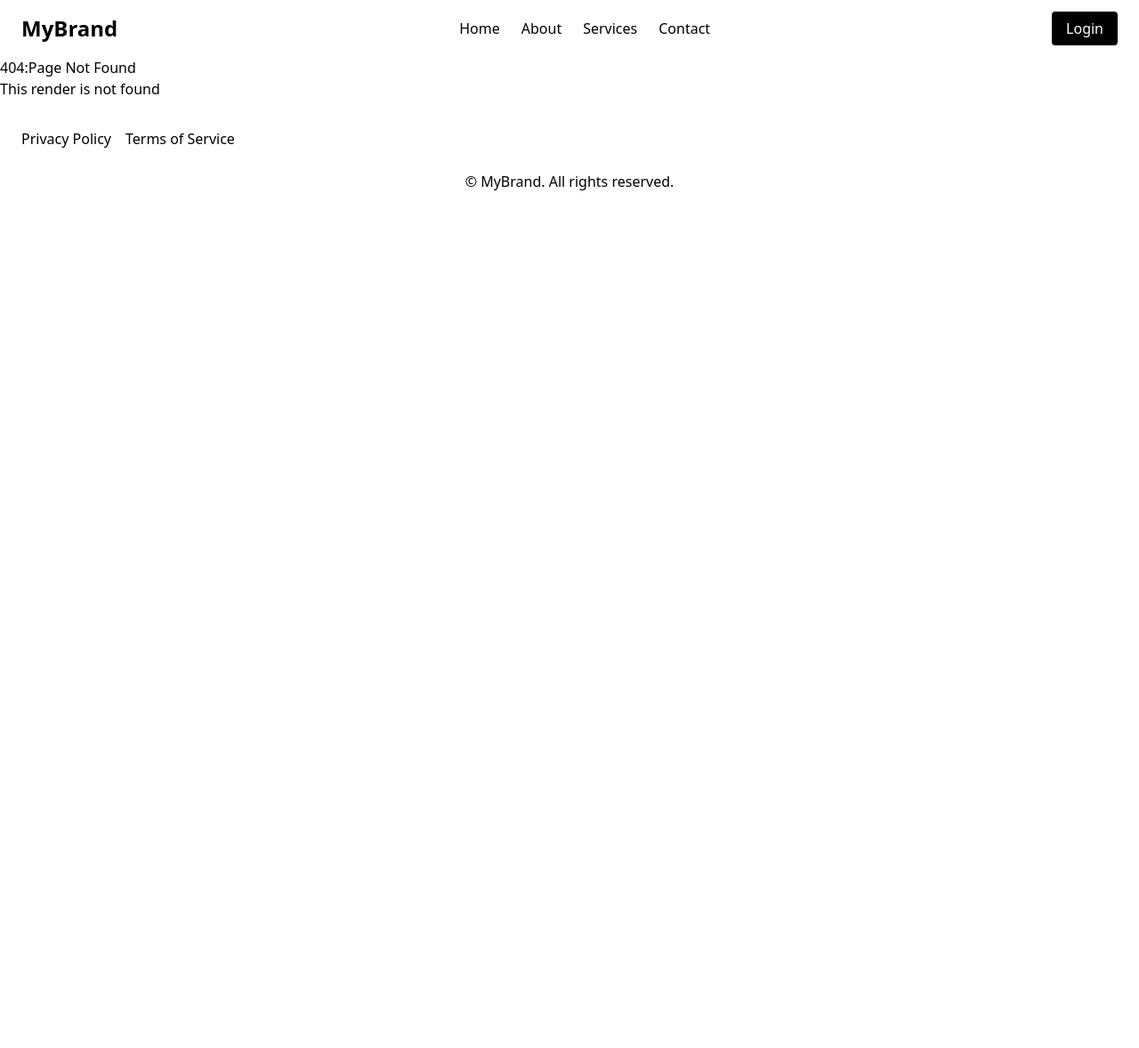
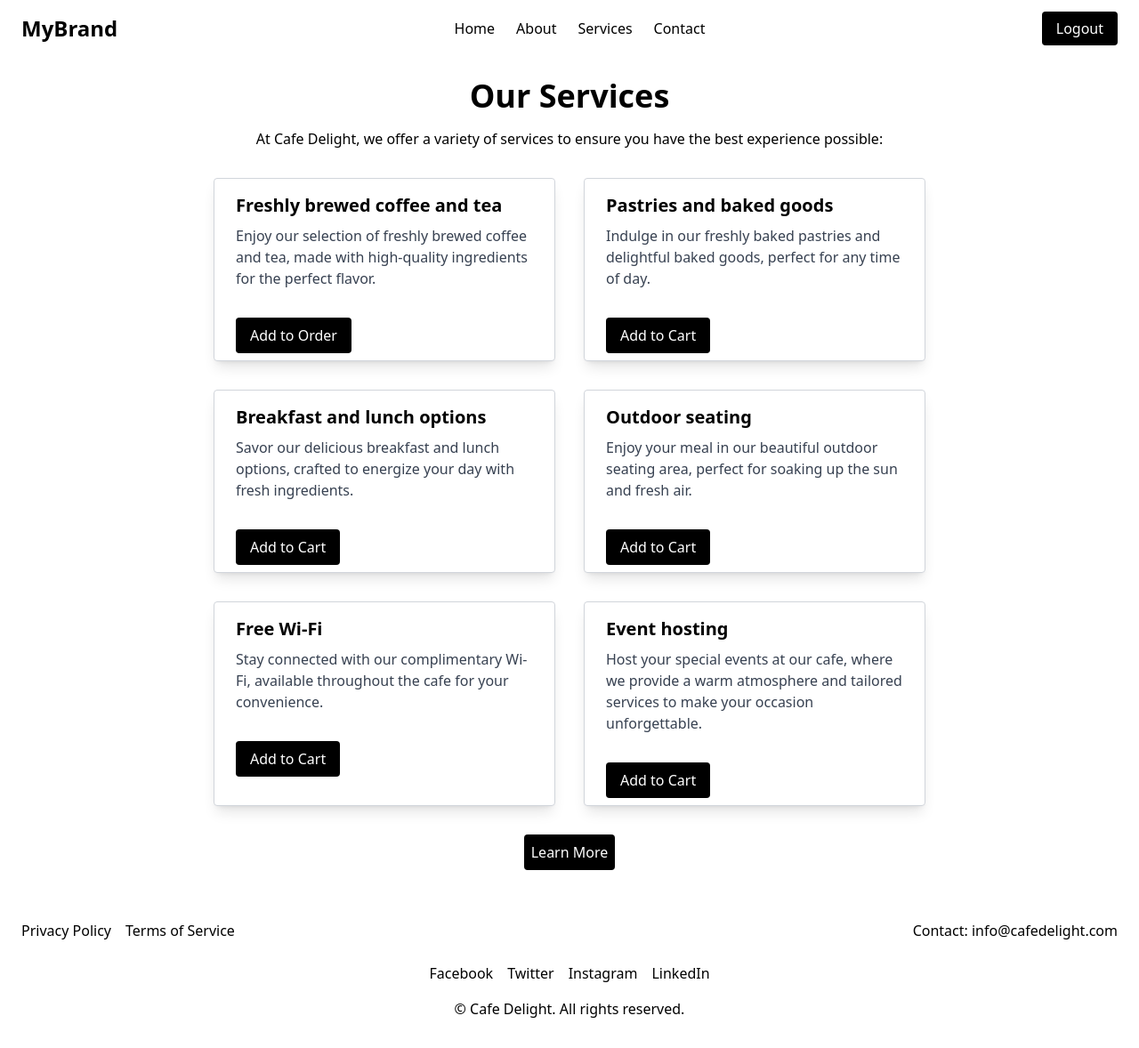
Before and after one commit to AvinashMarkad/Next-Js, a Next.js app in the folder my-app/: page /service in a window 1280 px wide. Before the commit this address had no page. Shown: the whole page at 89% size. Before the commit the page ends 800 px from the top, so only its background shows below. Built offline with nearby package versions, Linux system fonts and the light colour scheme.

Commit message:
update pages

```diff
--- a/my-app/src/app/about/page.tsx
+++ b/my-app/src/app/about/page.tsx
@@ -1,13 +1,9 @@
 export default function About() {
     return (
         <>
-            <section className="container mx-auto py-16 px-6">
-                <h2 className="text-4xl font-bold text-black text-center mb-10">About Us</h2>
-                <div className="flex flex-col md:flex-row items-center">
-
-                    <div className="md:w-1/2 mb-8 md:mb-0">
-                        <img src="https://img.freepik.com/premium-photo/fresh-coffee-steams-wooden-table-hot-coffee_1298753-996.jpg?semt=ais_hybrid" alt="Cafe Interior" className="rounded-lg shadow-lg w-full" />
-                    </div>
+            <section className="container mx-auto py-16 px-6 text-center">
+                <h2 className="text-4xl font-bold text-black mb-10">About Us</h2>
+                <div className="flex flex-col md:flex-row items-center justify-center">
 
                     <div className="md:w-1/2 md:pl-10">
                         <p className="text-gray-800 text-lg mb-6">
@@ -15,6 +11,12 @@ export default function About() {
                         </p>
                         <p className="text-gray-800 text-lg mb-6">
                             We pride ourselves on using the finest ingredients in our menu, sourcing locally wherever possible. Our baristas are trained to craft the perfect cup, and our chefs are passionate about creating dishes that surprise and delight.
+                        </p>
+                        <p className="text-gray-800 text-lg mb-6">
+                            Our cafe features a warm and inviting atmosphere, designed to make you feel right at home. From comfortable seating to free Wi-Fi, we provide the perfect environment for work, relaxation, or socializing.
+                        </p>
+                        <p className="text-gray-800 text-lg mb-6">
+                            We also host regular events, including coffee tastings, live music, and art exhibitions, fostering a sense of community and creativity among our patrons.
                         </p>
                         <p className="text-gray-800 text-lg">
                             Come visit us today and experience the warmth of Cafe Delight. We’re more than just a café – we’re a community hub where stories are shared over delicious food and drinks.
--- /dev/null
+++ b/my-app/src/app/contact/page.tsx
@@ -0,0 +1,62 @@
+export default function Contact() {
+    return (
+        <div className="bg-white text-black min-h-screen flex flex-col items-center justify-center p-6">
+            <div>
+                <title>Contact Us - Cafe Delight</title>
+                <meta name="description" content="Get in touch with us at Cafe Delight." />
+            </div>
+            <h1 className="text-4xl font-bold mb-4">Contact Us</h1>
+            <p className="mb-4 text-center">
+                We're here to help! Feel free to reach out with any questions or inquiries.
+            </p>
+
+            <div className="max-w-md w-full bg-gray-100 rounded-lg p-6 shadow-md mb-6">
+                <h2 className="text-2xl font-semibold mb-4">Get in Touch</h2>
+                <form>
+                    <div className="mb-4">
+                        <label className="block text-gray-700 text-sm font-bold mb-2" htmlFor="name">
+                            Name
+                        </label>
+                        <input
+                            type="text"
+                            id="name"
+                            placeholder="Your Name"
+                            className="shadow appearance-none border rounded w-full py-2 px-3 text-gray-700 leading-tight focus:outline-none focus:shadow-outline"
+                            required
+                        />
+                    </div>
+                    <div className="mb-4">
+                        <label className="block text-gray-700 text-sm font-bold mb-2" htmlFor="email">
+                            Email
+                        </label>
+                        <input
+                            type="email"
+                            id="email"
+                            placeholder="Your Email"
+                            className="shadow appearance-none border rounded w-full py-2 px-3 text-gray-700 leading-tight focus:outline-none focus:shadow-outline"
+                            required
+                        />
+                    </div>
+                    <div className="mb-4">
+                        <label className="block text-gray-700 text-sm font-bold mb-2" htmlFor="message">
+                            Message
+                        </label>
+                        <textarea
+                            id="message"
+                            placeholder="Your Message"
+                            className="shadow appearance-none border rounded w-full py-2 px-3 text-gray-700 leading-tight focus:outline-none focus:shadow-outline"
+                            rows={4}
+                            required
+                        ></textarea>
+                    </div>
+                    <button className="bg-black text-white p-2 rounded hover:bg-gray-800 transition">
+                        Send Message
+                    </button>
+                </form>
+            </div>
+
+
+
+        </div>
+    );
+}
--- a/my-app/src/app/layout.tsx
+++ b/my-app/src/app/layout.tsx
@@ -27,13 +27,13 @@ export default function RootLayout({
             <nav className="hidden md:flex space-x-6">
               <a href="/" className="text-black hover:text-gray-700">Home</a>
               <a href="/about" className="text-black hover:text-gray-700">About</a>
-              <a href="/" className="text-black hover:text-gray-700">Services</a>
-              <a href="/" className="text-black hover:text-gray-700">Contact</a>
+              <a href="/service" className="text-black hover:text-gray-700">Services</a>
+              <a href="/contact" className="text-black hover:text-gray-700">Contact</a>
             </nav>
 
             <div>
               <a href="/" className="bg-black text-white py-2 px-4 rounded hover:bg-gray-800">
-                Login
+                Logout
               </a>
             </div>
           </div>
@@ -41,17 +41,26 @@ export default function RootLayout({
         {children}
         <footer className="bg-white text-black py-8">
     <div className="container mx-auto flex flex-col md:flex-row justify-between items-center px-6">
-
         <div className="flex space-x-4">
             <a href="/" className="hover:text-gray-700">Privacy Policy</a>
             <a href="/" className="hover:text-gray-700">Terms of Service</a>
         </div>
+        <div className="mt-4 md:mt-0">
+            <p className="text-center md:text-right">Contact: <a href="mailto:info@cafedelight.com" className="hover:text-gray-700">info@cafedelight.com</a></p>
+        </div>
     </div>
 
     <div className="text-center mt-6">
-            <p>© <span id="year"></span> MyBrand. All rights reserved.</p>
+        <div className="flex justify-center space-x-4 mb-4">
+            <a href="/" className="hover:text-gray-700">Facebook</a>
+            <a href="/" className="hover:text-gray-700">Twitter</a>
+            <a href="/" className="hover:text-gray-700">Instagram</a>
+            <a href="/" className="hover:text-gray-700">LinkedIn</a>
+        </div>
+        <p>© <span id="year"></span> Cafe Delight. All rights reserved.</p>
     </div>
 </footer>
+
         </div>
       </body>
     </html>
--- /dev/null
+++ b/my-app/src/app/service/page.tsx
@@ -0,0 +1,111 @@
+export default function Services() {
+    return (
+        <div className="bg-white text-black min-h-screen flex flex-col items-center justify-center p-6">
+            <div>
+                <title>Our Services - Cafe Delight</title>
+                <meta name="description" content="Explore the services we offer at Cafe Delight." />
+            </div>
+            <h1 className="text-4xl font-bold mb-4">Our Services</h1>
+            <p className="mb-4">
+                At Cafe Delight, we offer a variety of services to ensure you have the best experience possible:
+            </p>
+
+            <div className="flex flex-wrap justify-center mb-4">
+                {/* Card for Freshly brewed coffee and tea */}
+                <div className="max-w-sm rounded overflow-hidden shadow-lg bg-white border border-gray-300 m-4">
+                    <div className="px-6 py-4">
+                        <div className="font-bold text-xl mb-2">Freshly brewed coffee and tea</div>
+                        <p className="text-gray-700 text-base">
+                            Enjoy our selection of freshly brewed coffee and tea, made with high-quality ingredients for the perfect flavor.
+                        </p>
+                    </div>
+                    <div className="px-6 pt-4 pb-2">
+                        <button className="bg-black text-white px-4 py-2 rounded hover:bg-gray-800 transition">
+                            Add to Order
+                        </button>
+                    </div>
+                </div>
+
+                {/* Card for Pastries and baked goods */}
+                <div className="max-w-sm rounded overflow-hidden shadow-lg bg-white border border-gray-300 m-4">
+                    <div className="px-6 py-4">
+                        <div className="font-bold text-xl mb-2">Pastries and baked goods</div>
+                        <p className="text-gray-700 text-base">
+                            Indulge in our freshly baked pastries and delightful baked goods, perfect for any time of day.
+                        </p>
+                    </div>
+                    <div className="px-6 pt-4 pb-2">
+                        <button className="bg-black text-white px-4 py-2 rounded hover:bg-gray-800 transition">
+                            Add to Cart
+                        </button>
+                    </div>
+                </div>
+
+                {/* Card for Breakfast and lunch options */}
+                <div className="max-w-sm rounded overflow-hidden shadow-lg bg-white border border-gray-300 m-4">
+                    <div className="px-6 py-4">
+                        <div className="font-bold text-xl mb-2">Breakfast and lunch options</div>
+                        <p className="text-gray-700 text-base">
+                            Savor our delicious breakfast and lunch options, crafted to energize your day with fresh ingredients.
+                        </p>
+                    </div>
+                    <div className="px-6 pt-4 pb-2">
+                        <button className="bg-black text-white px-4 py-2 rounded hover:bg-gray-800 transition">
+                            Add to Cart
+                        </button>
+                    </div>
+                </div>
+
+                {/* Card for Outdoor seating */}
+                <div className="max-w-sm rounded overflow-hidden shadow-lg bg-white border border-gray-300 m-4">
+                    <div className="px-6 py-4">
+                        <div className="font-bold text-xl mb-2">Outdoor seating</div>
+                        <p className="text-gray-700 text-base">
+                            Enjoy your meal in our beautiful outdoor seating area, perfect for soaking up the sun and fresh air.
+                        </p>
+                    </div>
+                    <div className="px-6 pt-4 pb-2">
+                        <button className="bg-black text-white px-4 py-2 rounded hover:bg-gray-800 transition">
+                            Add to Cart
+                        </button>
+                    </div>
+                </div>
+
+                {/* Card for Free Wi-Fi */}
+                <div className="max-w-sm rounded overflow-hidden shadow-lg bg-white border border-gray-300 m-4">
+                    <div className="px-6 py-4">
+                        <div className="font-bold text-xl mb-2">Free Wi-Fi</div>
+                        <p className="text-gray-700 text-base">
+                            Stay connected with our complimentary Wi-Fi, available throughout the cafe for your convenience.
+                        </p>
+                    </div>
+                    <div className="px-6 pt-4 pb-2">
+                        <button className="bg-black text-white px-4 py-2 rounded hover:bg-gray-800 transition">
+                            Add to Cart
+                        </button>
+                    </div>
+                </div>
+
+                {/* Card for Event hosting */}
+                <div className="max-w-sm rounded overflow-hidden shadow-lg bg-white border border-gray-300 m-4">
+                    <div className="px-6 py-4">
+                        <div className="font-bold text-xl mb-2">Event hosting</div>
+                        <p className="text-gray-700 text-base">
+                            Host your special events at our cafe, where we provide a warm atmosphere and tailored services to make your occasion unforgettable.
+                        </p>
+                    </div>
+                    <div className="px-6 pt-4 pb-2">
+                        <button className="bg-black text-white px-4 py-2 rounded hover:bg-gray-800 transition">
+                            Add to Cart
+                        </button>
+                    </div>
+                </div>
+            </div>
+            <button className="bg-black text-white p-2 rounded hover:bg-gray-800 transition">
+    Learn More
+</button>
+
+
+        </div>
+    );
+}
```
Lines whose indentation alone changed are shown as unchanged.
